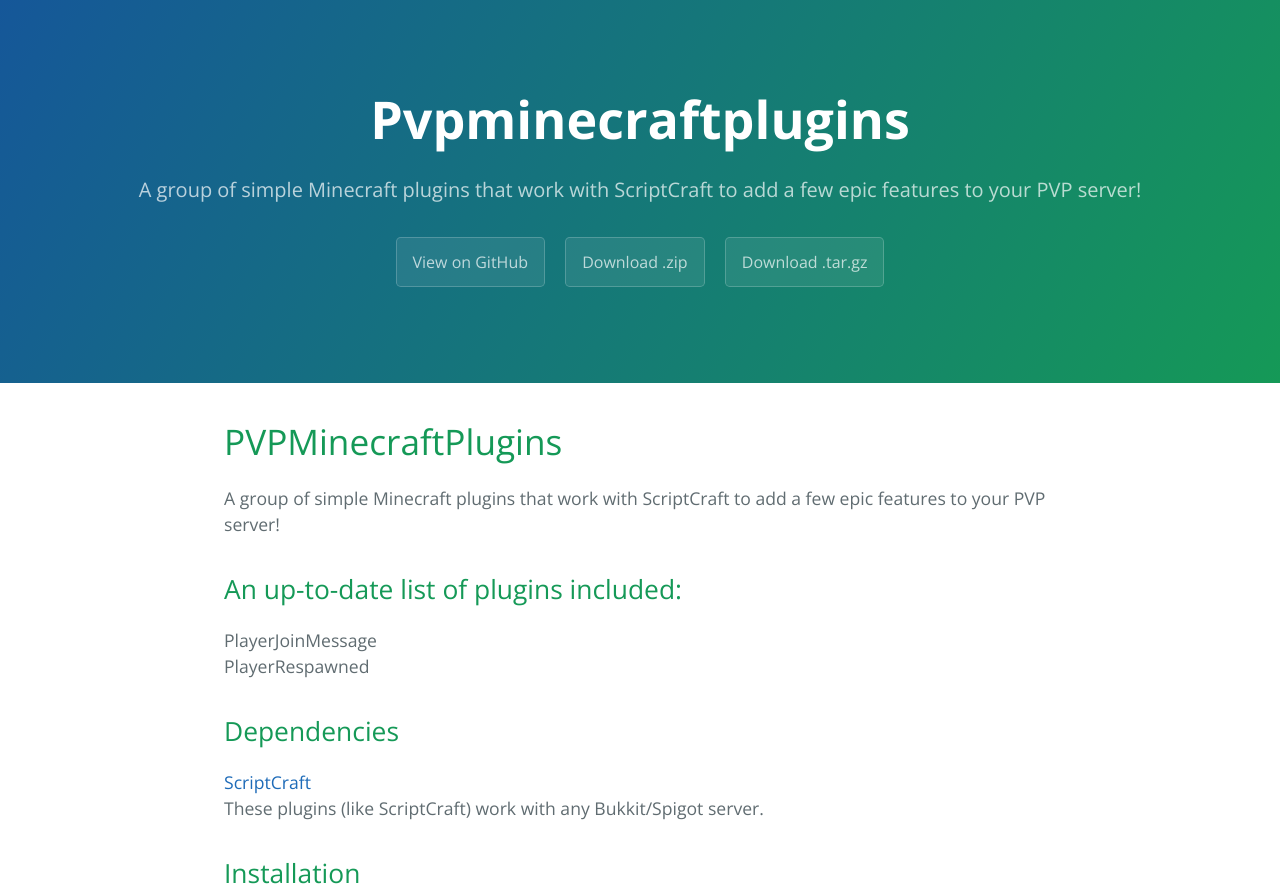
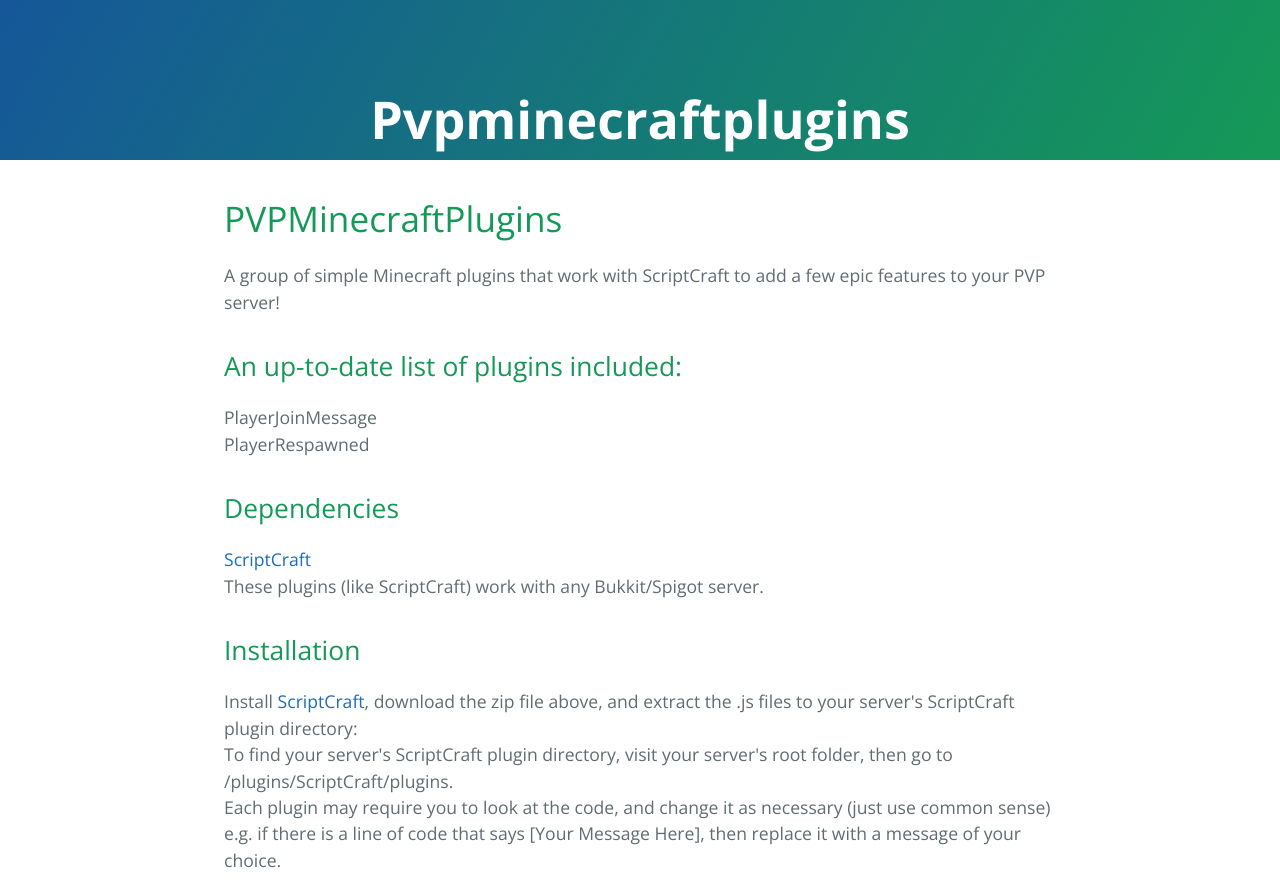
Before and after one commit to gitter-badger/PVPMinecraftPlugins, a plain HTML site: page index.html in a window 1280 px wide. Shown: the top 896 px of the page. Drawn offline with nearby package versions, Linux system fonts and the light colour scheme.

Commit message:
Changed page header height

```diff
--- a/stylesheets/stylesheet.css
+++ b/stylesheets/stylesheet.css
@@ -57,7 +57,10 @@
   color: #fff;
   text-align: center;
   background-color: #159957;
-  background-image: linear-gradient(120deg, #155799, #159957); }
+  background-image: linear-gradient(120deg, #155799, #159957);
+  height: 50px;
+
+}
 
 @media screen and (min-width: 64em) {
   .page-header {
```
